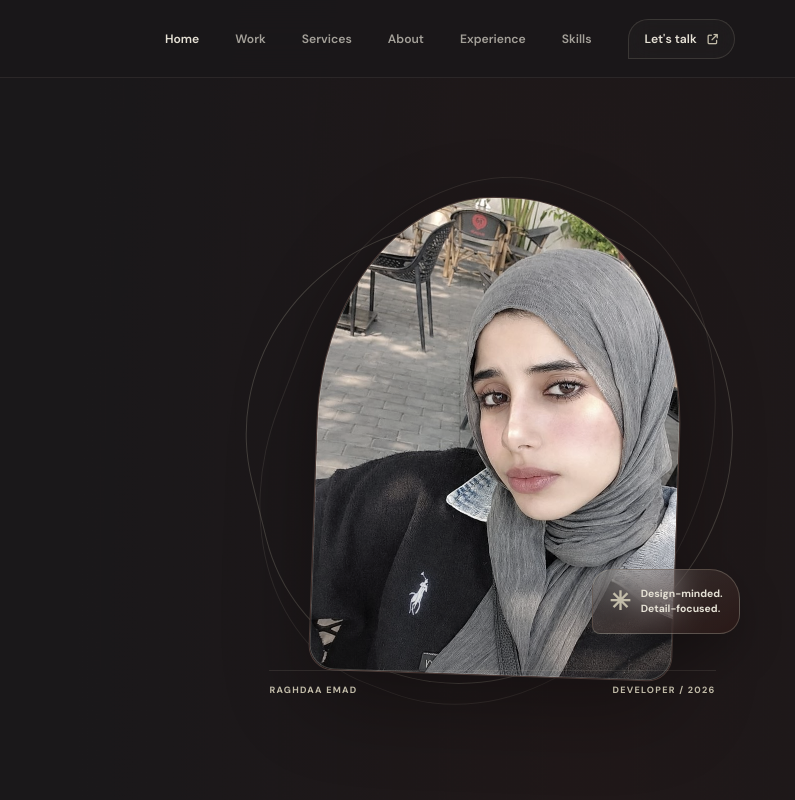
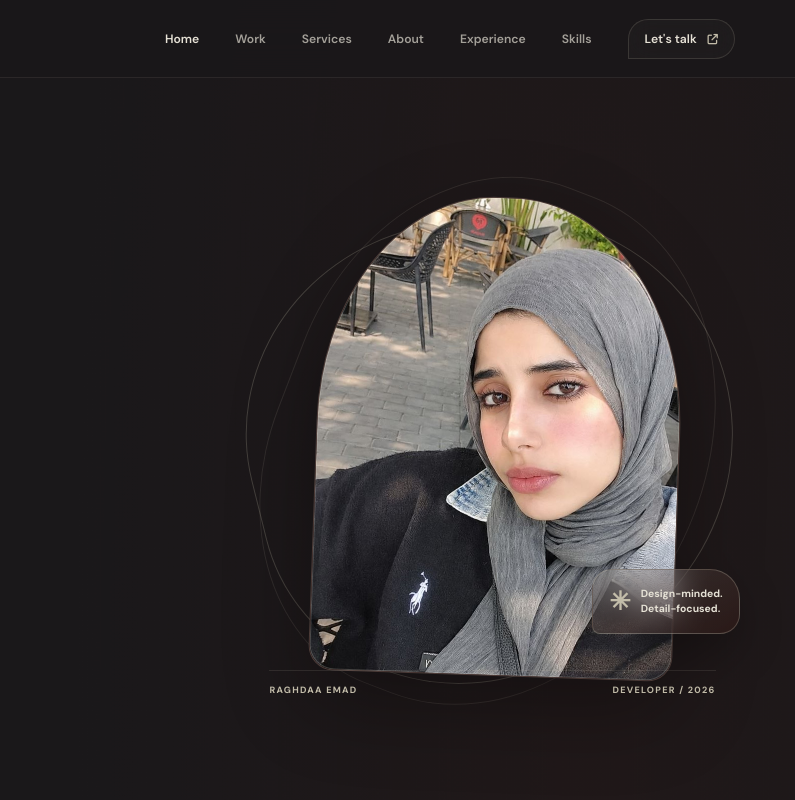
Before and after one commit to raghdaaaaa/Portfolio, a plain HTML site: page index.html in a window 1280 px wide. Shown: the top 800 px of the page, 485-1280 px from the left. Drawn offline with Linux system fonts and the light colour scheme.

Commit message:
Preserve original portrait colors

```diff
--- a/style3.css
+++ b/style3.css
@@ -15,7 +15,7 @@ a{color:inherit;text-decoration:none}img{display:block;max-width:100%}button{fon
 .hero-description{max-width:480px;margin-top:28px;color:var(--muted);font-size:.94rem;line-height:1.9}.hero-description strong{color:var(--cream);font-weight:700}
 .hero-actions{display:flex;align-items:center;gap:27px;flex-wrap:wrap;margin-top:32px}.button{min-height:49px;padding:0 21px;border-radius:99px;display:inline-flex;align-items:center;justify-content:center;gap:14px;font-size:.75rem;font-weight:700;transition:transform .2s,background .2s}.button:hover{transform:translateY(-3px)}.button-primary{background:var(--cream);color:var(--ink)}.button-primary:hover{background:var(--taupe)}.hero-link{font-size:.75rem;font-weight:600;color:var(--cream)}.hero-link i{font-size:.65rem;color:var(--taupe);margin-left:5px}
 .hero-meta{display:flex;align-items:center;gap:18px;margin-top:48px;font-size:.68rem;color:var(--muted)}.hero-meta>span:first-child{color:var(--cream)}.hero-meta i{color:var(--taupe);margin-right:6px}.hero-meta a:hover{color:var(--taupe)}.meta-divider{height:16px;width:1px;background:var(--line)}
-.hero-visual{height:480px;position:relative;display:flex;align-items:center;justify-content:center}.portrait-frame{position:relative;width:77%;height:100%;overflow:hidden;border-radius:48% 48% 5px 5px;background:var(--wine);z-index:1}.portrait-frame:after{content:"";position:absolute;inset:0;background:linear-gradient(180deg,transparent 65%,rgba(26,24,26,.24))}.portrait-frame img{width:100%;height:100%;object-fit:cover;object-position:center 18%;filter:saturate(.72)}
+.hero-visual{height:480px;position:relative;display:flex;align-items:center;justify-content:center}.portrait-frame{position:relative;width:77%;height:100%;overflow:hidden;border-radius:48% 48% 5px 5px;background:var(--wine);z-index:1}.portrait-frame:after{content:"";position:absolute;inset:0;background:linear-gradient(180deg,transparent 65%,rgba(26,24,26,.24))}.portrait-frame img{width:100%;height:100%;object-fit:cover;object-position:center 18%;filter:none}
 .portrait-caption{position:absolute;z-index:3;bottom:4px;left:4%;right:4%;display:flex;justify-content:space-between;padding-top:13px;border-top:1px solid var(--line);font-size:.57rem;letter-spacing:.14em;color:var(--taupe);font-weight:700}
 .hero-orbit{position:absolute;border:1px solid rgba(194,188,169,.24);border-radius:50%;pointer-events:none}.orbit-one{width:94%;height:83%;transform:rotate(-23deg)}.orbit-two{width:88%;height:98%;transform:rotate(18deg);border-color:rgba(194,188,169,.12)}
 .visual-note{position:absolute;z-index:4;right:-3%;bottom:17%;display:flex;align-items:center;gap:10px;background:var(--cream);color:var(--ink);padding:13px 16px;border-radius:3px;box-shadow:0 12px 35px rgba(0,0,0,.16);font-size:.65rem;line-height:1.45;font-weight:700}.note-mark{font-size:1.6rem;color:var(--wine)}
@@ -650,7 +650,7 @@ body{
   transform:translate(5px,-8px) rotate(2deg);
   box-shadow:0 30px 90px rgba(0,0,0,.32);
 }
-.portrait-frame img{filter:saturate(.62) contrast(1.04)}
+.portrait-frame img{filter:none}
 .orbit-one{width:100%;height:90%;transform:rotate(-14deg)}
 .orbit-two{width:88%;height:105%;transform:rotate(21deg)}
 .visual-note{right:-1%;bottom:12%;border-radius:3px 18px 3px 3px}
@@ -1020,3 +1020,8 @@ body{
   .project-card,.project-photo img,.service-card,.toolkit-pills span{transition:none!important}
   .service-card:nth-child(2){transform:none}
 }
+
+
+/* Keep the supplied portrait image true to its original colors. */
+.portrait-frame img{filter:none!important;opacity:1!important;mix-blend-mode:normal!important}
+.portrait-frame:after{display:none!important}
```
